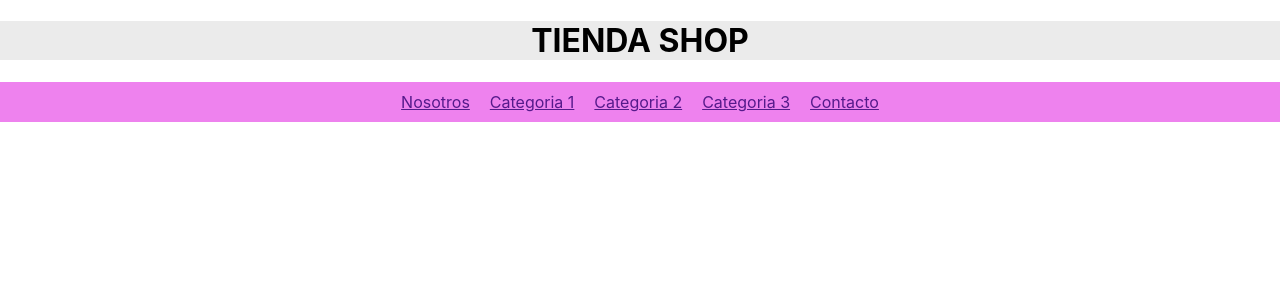
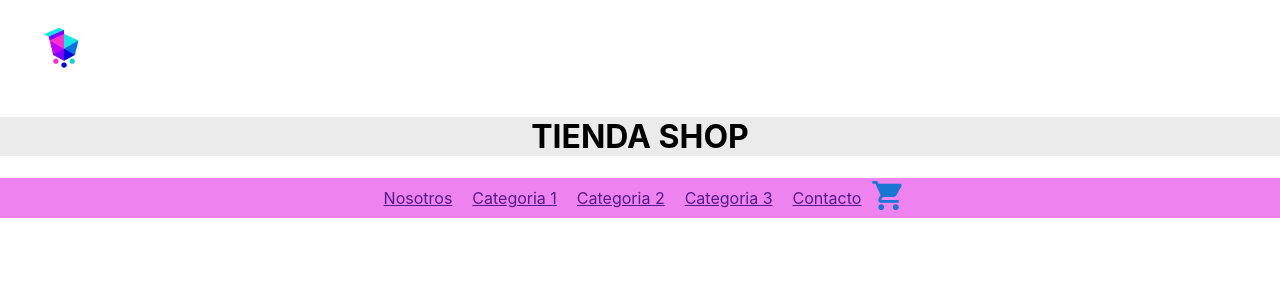
Before and after one commit to LuisLCalvi/Tienda-Reactjs, a React (Create React App) app: page / in a window 1280 px wide. Shown: the top 300 px of the page. Built offline with nearby package versions, Linux system fonts and the light colour scheme.

Commit message:
actualizando nav

```diff
--- a/src/Components/NavBar/NavBar.js
+++ b/src/Components/NavBar/NavBar.js
@@ -1,11 +1,13 @@
 import React from 'react'
+import LocalGroceryStoreIcon from '@mui/icons-material/LocalGroceryStore';
+import logo from '../../assets/imagenlogo.jpg'
 
 
 const NavBar = () => {
 return (
 
     <>
-
+        <img style={style.imagenstyle} src = {logo} alt=""  />
         <h1 style ={style.h2Style}>TIENDA SHOP</h1>
 
         <nav style={style.navStyle}>
@@ -14,6 +16,8 @@ return (
         <a style={style.anchor} href="">Categoria 2</a>
         <a style={style.anchor} href="">Categoria 3</a>
         <a style={style.anchor} href="">Contacto</a>
+
+        <LocalGroceryStoreIcon color="primary" fontSize="large" />
 
     </nav>
 
@@ -31,6 +35,12 @@ return (
 export default NavBar
 
 const style = {
+
+    imagenstyle:{
+        width: '10%',
+        heigth: '10%',
+        display: 'flex',
+    },
 
     h2Style:{
         display: 'flex',
```
